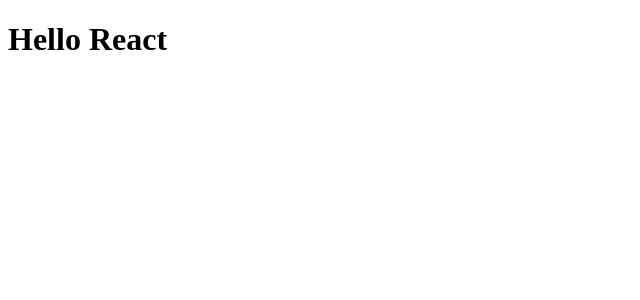
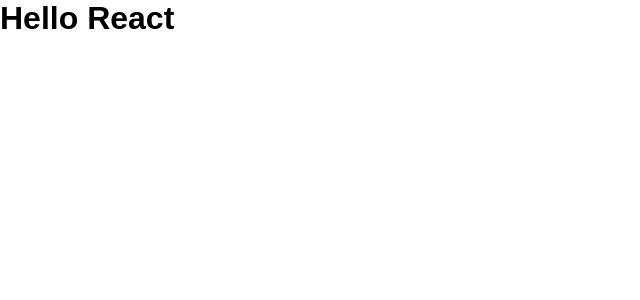
Before and after one commit to gabrieljcf/01-github-explorer, a React app: page / in a window 1280 px wide. Shown: the top 300 px of the page, without its empty margins (0-640 px from the left). Built offline with nearby package versions, Linux system fonts and the light colour scheme.

Commit message:
chore: add css loaders

```diff
--- a/package.json
+++ b/package.json
@@ -18,7 +18,9 @@
     "@babel/preset-react": "^7.16.7",
     "babel-loader": "^8.2.3",
     "cross-env": "^7.0.3",
+    "css-loader": "^6.7.1",
     "html-webpack-plugin": "^5.5.0",
+    "style-loader": "^3.3.1",
     "webpack": "^5.69.1",
     "webpack-cli": "^4.9.2",
     "webpack-dev-server": "^4.7.4"
--- a/src/App.jsx
+++ b/src/App.jsx
@@ -1,3 +1,5 @@
+import './styles/global.css';
+
 export function App() {
   return <h1>Hello React</h1>;
 }
--- /dev/null
+++ b/src/styles/global.css
@@ -0,0 +1,9 @@
+* {
+    margin: 0;
+    padding: 0;
+    box-sizing: border-box;
+}
+
+body {
+    font-family: Arial, Helvetica, sans-serif;
+}
--- a/webpack.config.js
+++ b/webpack.config.js
@@ -29,6 +29,11 @@
         exclude: /node_modules/,
         use: "babel-loader",
       },
+      {
+        test: /\.css$/,
+        exclude: /node_modules/,
+        use: ["style-loader", "css-loader"],
+      },
     ],
   },
 };
```
Also changed, not shown: 1 other file (tests, documents, lock files or other folders).
